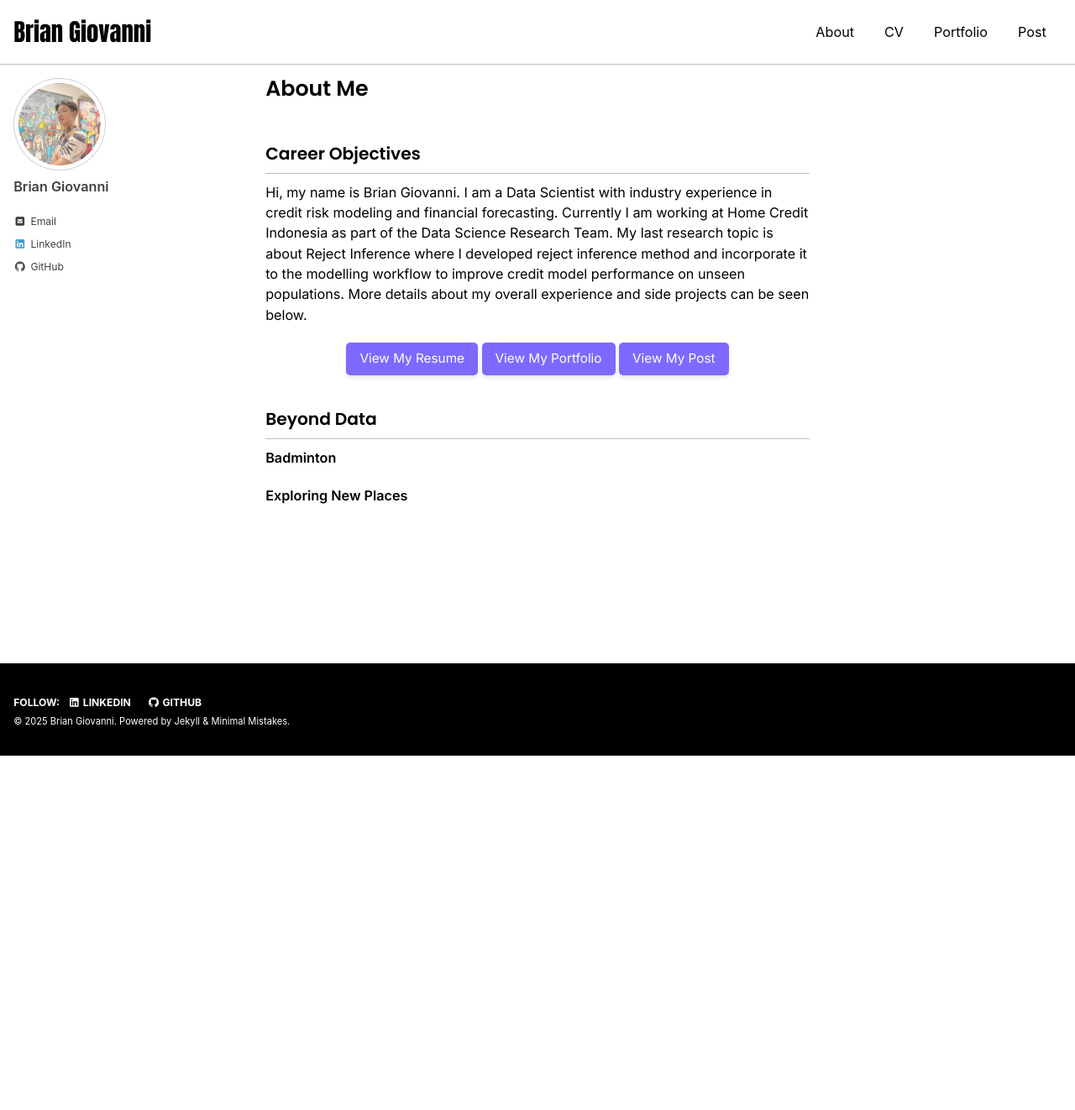
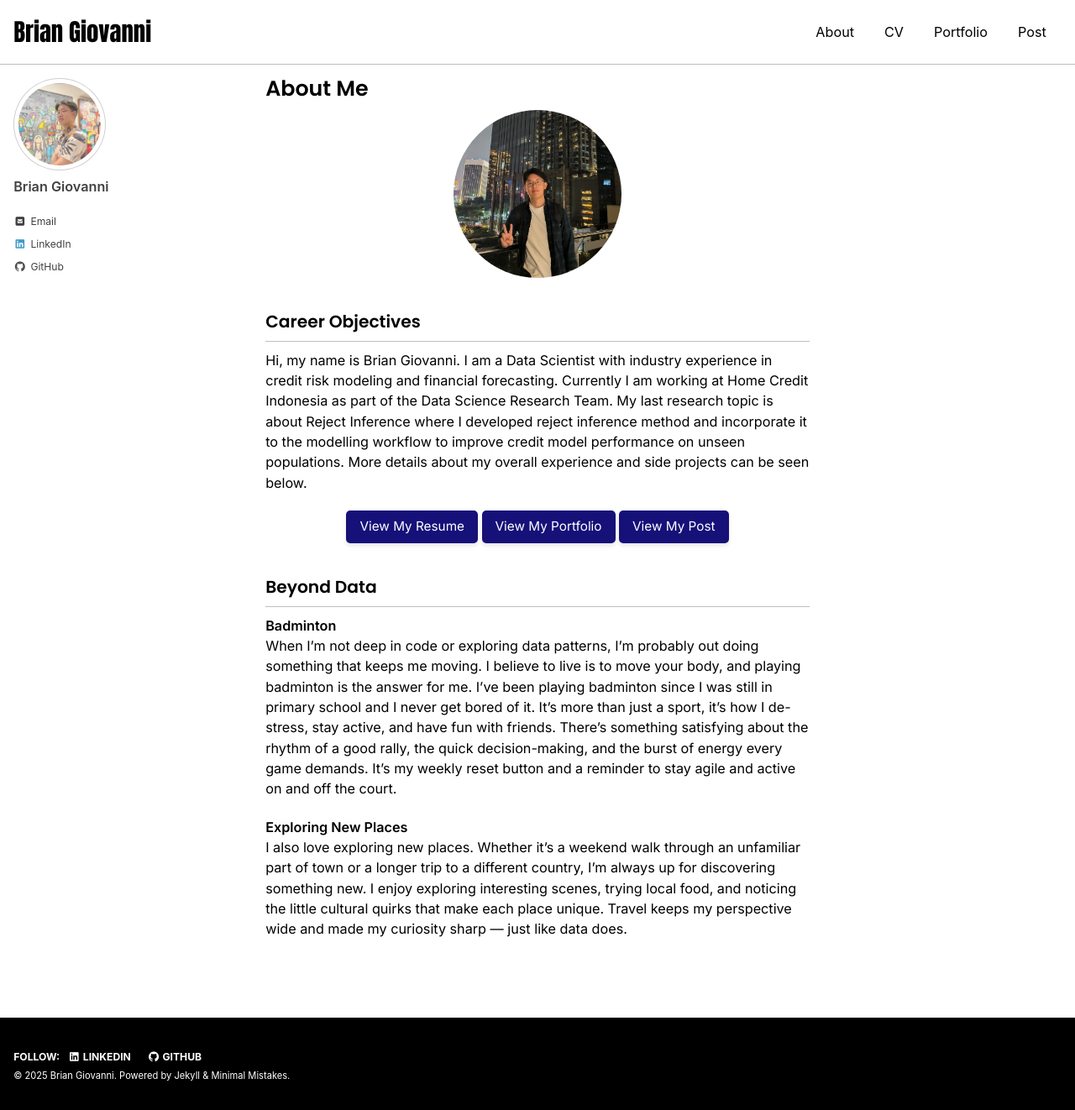
Before and after one commit to brian-giovanni/brian-giovanni.github.io, a Jekyll site: the page built from _pages/about.md, in a window 1280 px wide. Shown: the whole page at 84% size. Built offline with Jekyll 4.4.1, drawn with Linux system fonts in a browser that asks for light colours; cached includes are drawn as plain includes; before the commit the page ends 900 px from its top, so only the background shows below that.

Commit message:
Updating about me

```diff
--- a/_pages/about.md
+++ b/_pages/about.md
@@ -5,7 +5,7 @@ layout: single
 author_profile: true
 ---
 
-<img src="" width="250">{: .align-center}
+<img src="/assets/images/about_me/about_me_image.jpg" width="250" class="circular-image">{: .align-center}
 
 ## Career Objectives
 Hi, my name is Brian Giovanni. I am a Data Scientist with industry experience in credit risk modeling and financial forecasting. Currently I am working at Home Credit Indonesia as part of the Data Science Research Team. My last research topic is about Reject Inference where I developed reject inference method and incorporate it to the modelling workflow to improve credit model performance on unseen populations. More details about my overall experience and side projects can be seen below.
@@ -18,7 +18,10 @@ Hi, my name is Brian Giovanni. I am a Data Scientist with industry experience in
 </div>
 
 ## Beyond Data
-**Badminton**
+**Badminton**<br>
+When I’m not deep in code or exploring data patterns, I’m probably out doing something that keeps me moving.
+I believe to live is to move your body, and playing badminton is the answer for me. I've been playing badminton since I was still in primary school and I never get bored of it. It’s more than just a sport, it’s how I de-stress, stay active, and have fun with friends. There’s something satisfying about the rhythm of a good rally, the quick decision-making, and the burst of energy every game demands. It’s my weekly reset button and a reminder to stay agile and active on and off the court.
+<br>
 
-
-**Exploring New Places**
+**Exploring New Places** <br>
+I also love exploring new places. Whether it’s a weekend walk through an unfamiliar part of town or a longer trip to a different country, I’m always up for discovering something new. I enjoy exploring interesting scenes, trying local food, and noticing the little cultural quirks that make each place unique. Travel keeps my perspective wide and made my curiosity sharp — just like data does.
--- a/assets/css/main.scss
+++ b/assets/css/main.scss
@@ -59,7 +59,7 @@ ul, ol {
 .custom-button {
   display: inline-block;
   padding: 8px 16px;
-  background-color: #2200ff96; /* Blue */
+  background-color: #161179; /* Blue */
   color: #fff !important;
   font-size: 0.85rem !important; /* Smaller text */
   text-decoration: none !important;
@@ -70,6 +70,13 @@ ul, ol {
 }
 
 .custom-button:hover {
-  background-color: #1A252F;
+  background-color: #0C0950;
   text-decoration: none !important;
 }
+
+.circular-image {
+  width: 200px;       /* or any size you want */
+  height: 200px;
+  object-fit: cover;  /* crops and centers the image */
+  border-radius: 50%; /* makes it circular */
+}
```
Also changed, not shown: assets/images/about_me/about_me_image.jpg (added), assets/images/post/reject inference/airplane_damage.png (added).
